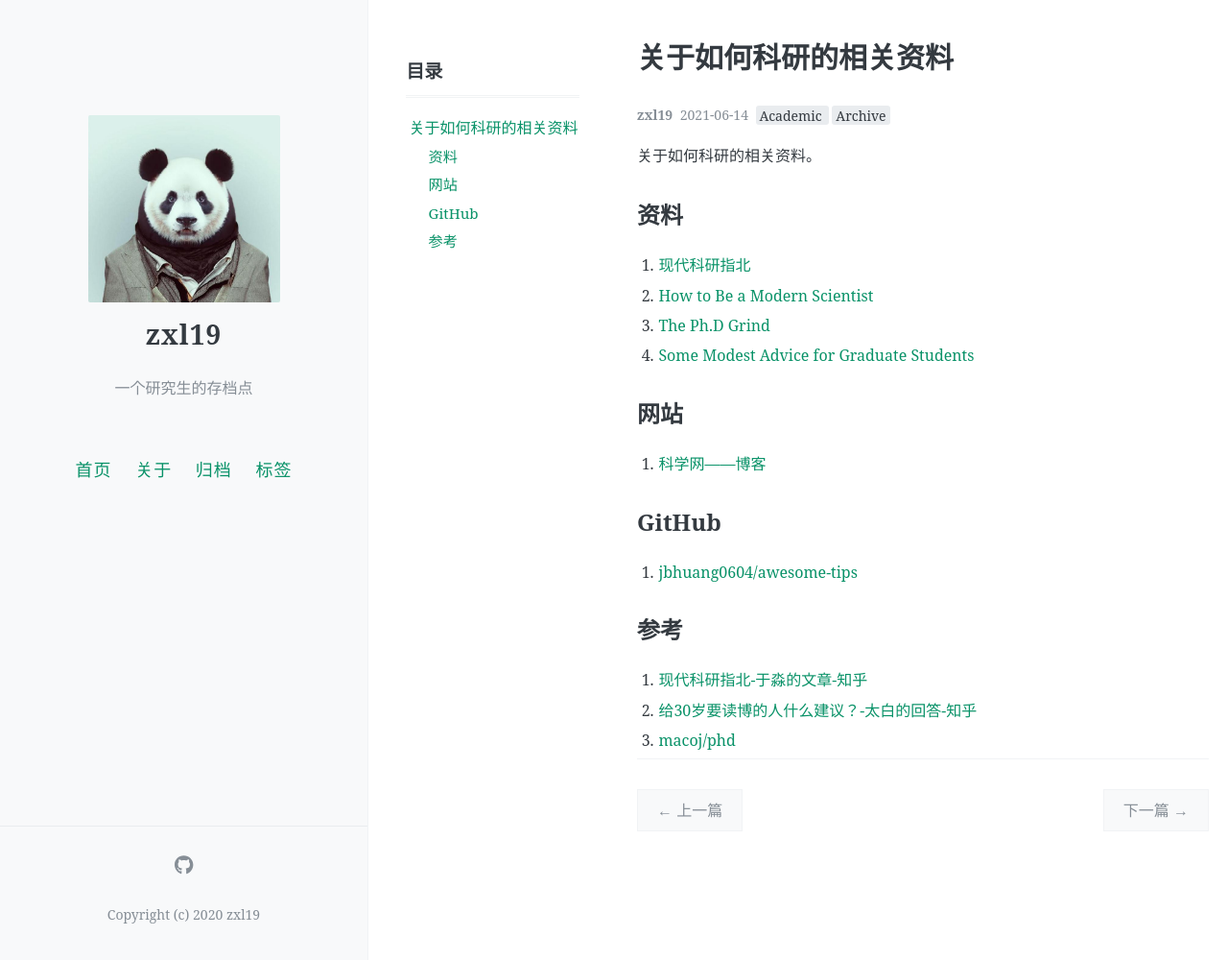
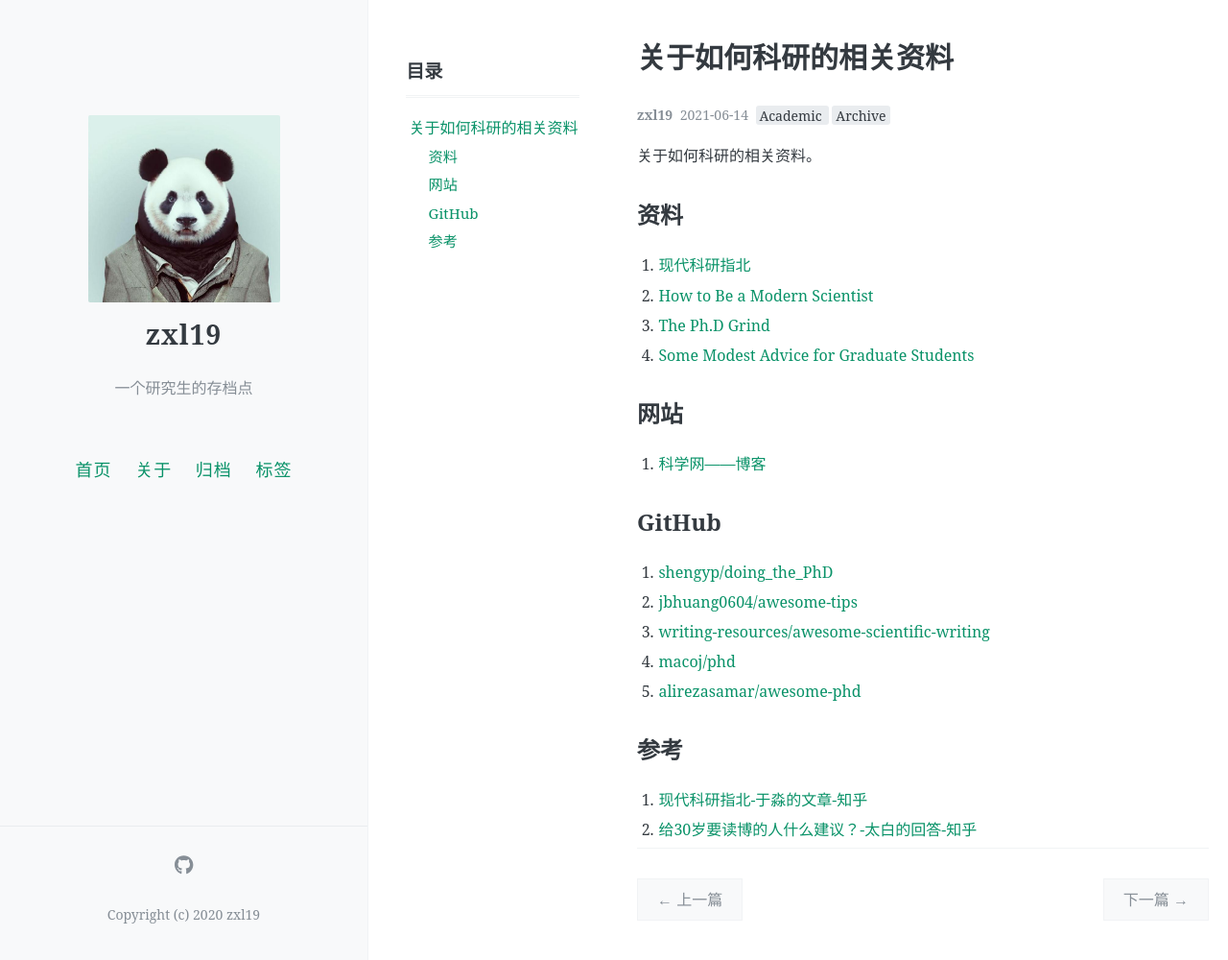
Before and after one commit to zxl19/zxl19.github.io, a Jekyll site: the page built from _posts/2021-06-14-academic-guide.md, in a window 1280 px wide and 1000 px high. Shown: the whole window at 96% size. Built offline with Jekyll 4.4.1, drawn with Linux system fonts in a browser that asks for light colours; comment, search, counter and statistics services are not loaded.

Commit message:
Update Posts

```diff
--- a/_posts/2021-06-14-academic-guide.md
+++ b/_posts/2021-06-14-academic-guide.md
@@ -26,10 +26,13 @@ pinned: false
 
 ## GitHub
 
-1. [jbhuang0604/awesome-tips](https://github.com/jbhuang0604/awesome-tips)
+1. [shengyp/doing_the_PhD](https://github.com/shengyp/doing_the_PhD)
+2. [jbhuang0604/awesome-tips](https://github.com/jbhuang0604/awesome-tips)
+3. [writing-resources/awesome-scientific-writing](https://github.com/writing-resources/awesome-scientific-writing)
+4. [macoj/phd](https://github.com/macoj/phd)
+5. [alirezasamar/awesome-phd](https://github.com/alirezasamar/awesome-phd)
 
 ## 参考
 
 1. [现代科研指北-于淼的文章-知乎](https://zhuanlan.zhihu.com/p/305646861)
 2. [给30岁要读博的人什么建议？-太白的回答-知乎](https://www.zhihu.com/question/321599275/answer/1728207632)
-3. [macoj/phd](https://github.com/macoj/phd)
```
Also changed, not shown: _posts/2021-05-31-awesome-list.md (+1 -0 lines).
